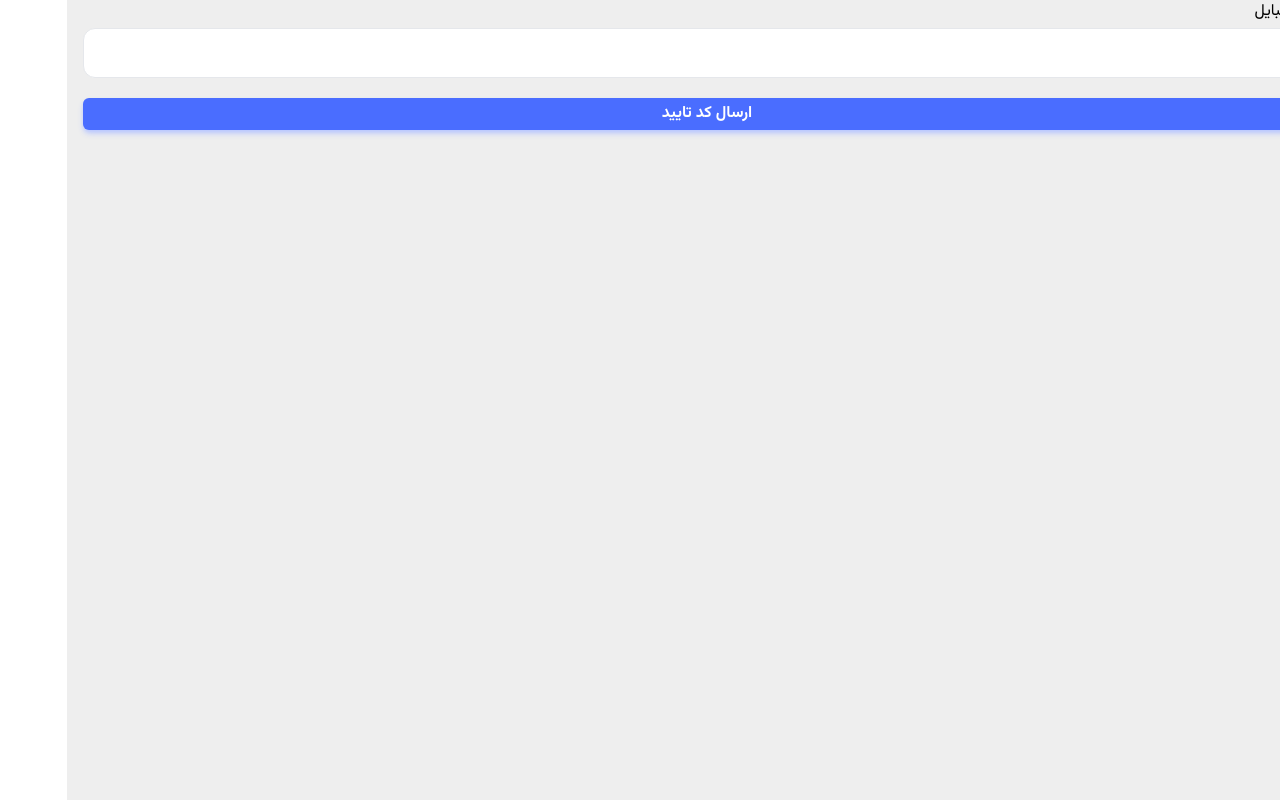
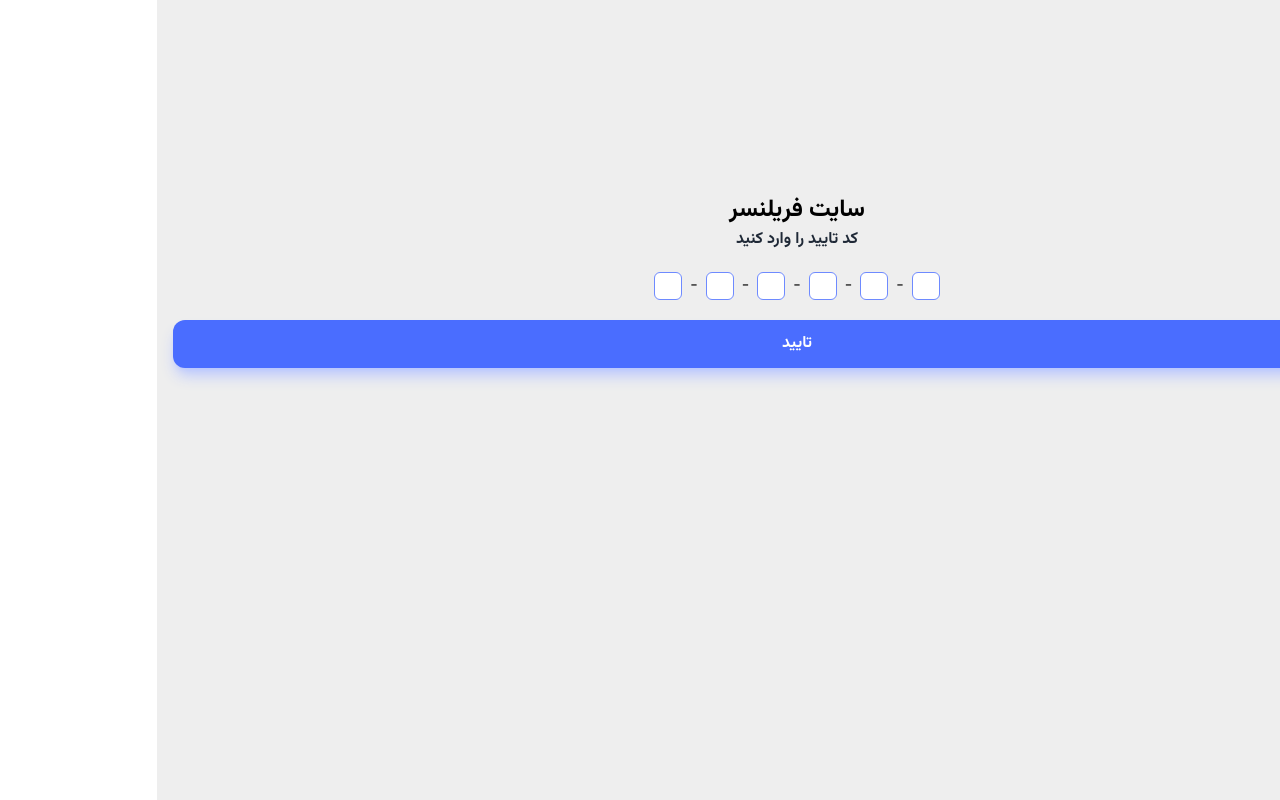
Before and after one commit to Ciakn/freelancingSite, a React (Vite) app: page / in a window 1280 px wide. Built offline with nearby package versions, Linux system fonts and the light colour scheme.

Commit message:
developing the checkOtp & sendOtp features

```diff
--- a/package.json
+++ b/package.json
@@ -13,6 +13,8 @@
     "axios": "^1.7.2",
     "react": "^18.3.1",
     "react-dom": "^18.3.1",
+    "react-icons": "^5.2.1",
+    "react-otp-input": "^3.1.1",
     "react-router-dom": "^6.24.1"
   },
   "devDependencies": {
--- a/src/features/Auth/CheckOtpForm.jsx
+++ b/src/features/Auth/CheckOtpForm.jsx
@@ -0,0 +1,34 @@
+import React, { useState } from "react";
+import OTPInput from "react-otp-input";
+
+const CheckOtpForm = () => {
+  const [otp, setOtp] = useState();
+  return (
+    <div>
+      <form className="space-y-5">
+        <p className="font-bold flex justify-center text-secondary-800">
+          کد تایید را وارد کنید
+        </p>
+        <OTPInput
+          value={otp}
+          onChange={setOtp}
+          numInputs={6}
+          renderInput={(props) => <input type="number" {...props} />}
+          renderSeparator={<span>-</span>}
+          containerStyle="flex flex-row-reverse justify-center gap-x-2 "
+          inputStyle={{
+            border: "1px solid rgb(var(--color-primary-700))",
+            borderRadius: "0.375rem",
+            width: "1.75rem",
+            height: "1.75rem",
+            fontSize: "1.25rem",
+            padding: "0.5rem 0.2rem",
+          }}
+        />
+        <button className="btn btn--primary w-full"> تایید</button>
+      </form>
+    </div>
+  );
+};
+
+export default CheckOtpForm;
--- a/src/features/Auth/SendOtpForm.jsx
+++ b/src/features/Auth/SendOtpForm.jsx
@@ -1,24 +1,19 @@
 import React, { useState } from "react";
+import Input from "../../ui/Input";
 
 const SendOtpForm = () => {
   const [phoneNumber, setPhoneNumbber] = useState("");
   return (
     <div>
       <form className="space-y-5">
-        <div>
-          <label className="mb-1" htmlFor="phoneNumber">
-            {" "}
-            شماره مبایل
-          </label>
-          <input
-            id="phoneNumber"
-            type="text"
-            className="w-full py-3 px-4 rounded-xl text-secondary-900 border
-            broder-gray-100 hover:border-primary-300 focus:shadow-primary-900
-            transition-all duration-300 ease-in-out focus:border-primary-300"
-          />
-        </div>
-        <button className="py-1 px-4 font-bold  text-white w-full rounded-md bg-primary-900 transition-all duration-300 hover:bg-primary-800 shadow-md shadow-primary-300">ارسال کد تایید</button>
+        <Input
+          label={"شماره مبایل"}
+          value={phoneNumber}
+          onChange={(e) => setPhoneNumbber(e.target.value)}
+          name={"phoneNumber"}
+          type={"number"}
+        />
+        <button className="btn btn--primary w-full">ارسال کد تایید</button>
       </form>
     </div>
   );
--- a/src/pages/Auth.jsx
+++ b/src/pages/Auth.jsx
@@ -1,12 +1,17 @@
-import React from 'react'
-import SendOtpForm from '../features/Auth/SendOtpForm'
+import React from "react";
+import SendOtpForm from "../features/Auth/SendOtpForm";
+import CheckOtpForm from "../features/Auth/CheckOtpForm";
 
 const Auth = () => {
   return (
-      <div>
-          <SendOtpForm/>
+    <div className="flex flex-col w-full h-[70vh] justify-center items-center">
+      <h1 className="font-bold text-[24px]">سایت فریلنسر</h1>
+      <div className="w-full sm:mx-w-sm">
+        {/* <SendOtpForm/> */}
+        <CheckOtpForm />
+      </div>
     </div>
-  )
-}
+  );
+};
 
-export default Auth
+export default Auth;
--- a/src/ui/Input.jsx
+++ b/src/ui/Input.jsx
@@ -0,0 +1,22 @@
+import React from "react";
+
+const Input = ({ label, value, onChange, name, type }) => {
+  console.log(value);
+  return (
+    <div>
+      <label className="mb-1" htmlFor={name}>
+        {label}
+      </label>
+      <input
+        id="phoneNumber"
+        type={type}
+        value={value}
+        onChange={onChange}
+              className="textField__input"
+              autoComplete="off"
+      />
+    </div>
+  );
+};
+
+export default Input;
```
Also changed, not shown: 1 other file (tests, documents, lock files or other folders).
